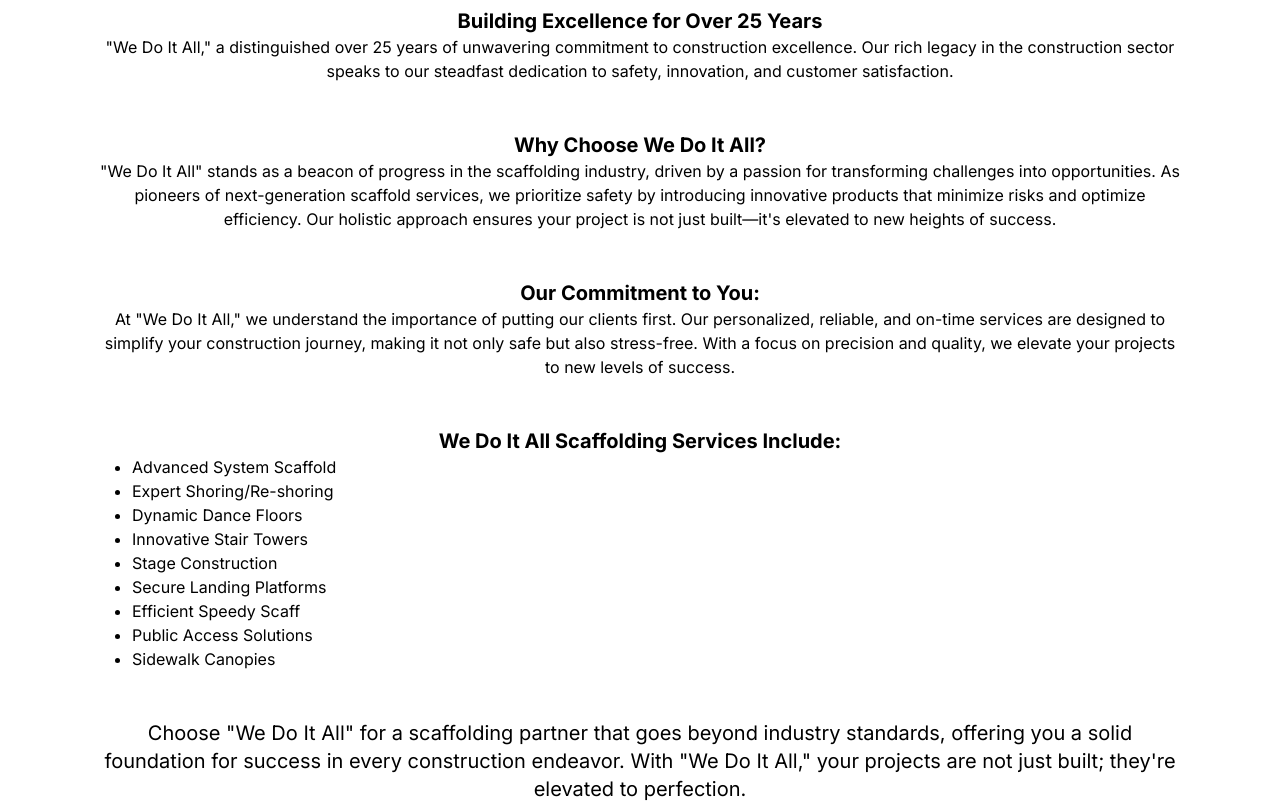
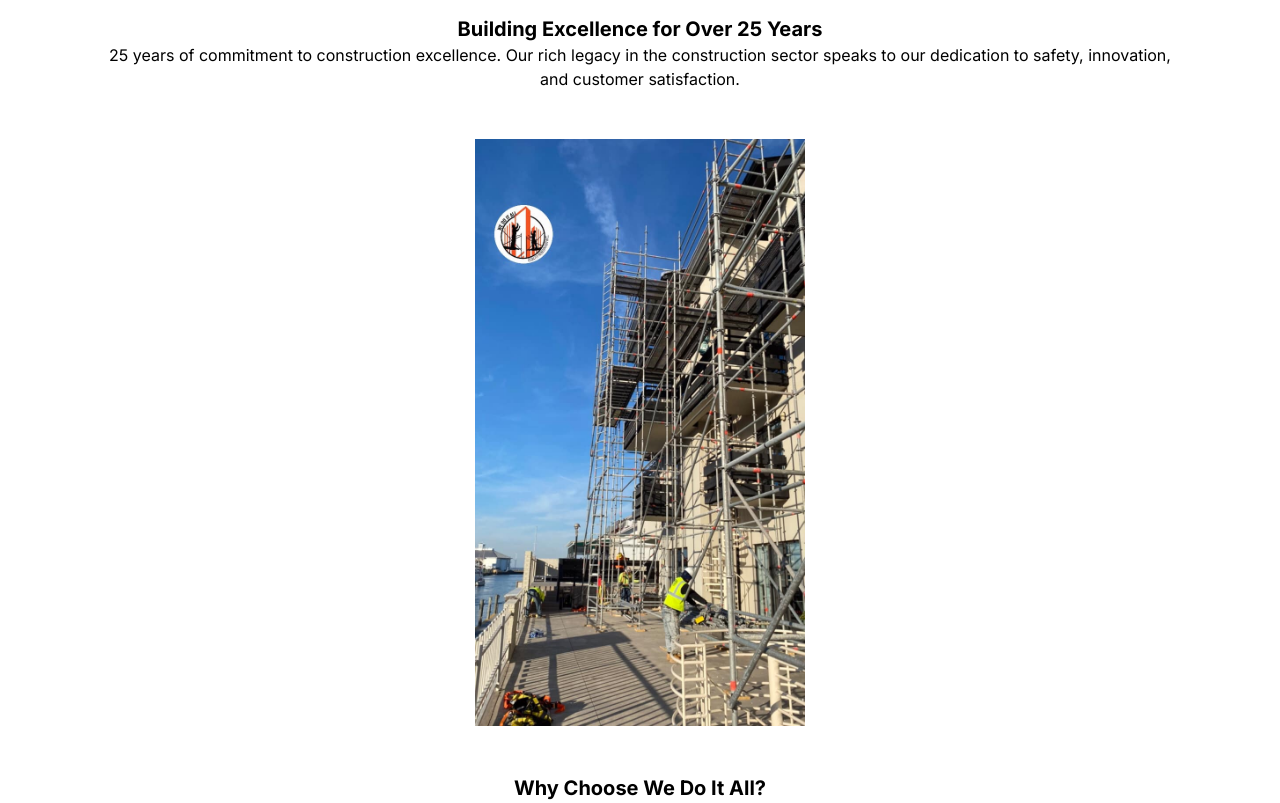
Before and after one commit to Alanl101/WDIA, a Next.js app: page / in a window 1280 px wide. Shown: the part 840-1643 px from the top of the page. Built offline with nearby package versions, Linux system fonts and the light colour scheme; no server answers.

Commit message:
additions

```diff
--- a/app/page.tsx
+++ b/app/page.tsx
@@ -6,6 +6,7 @@ import NavBar from '../components/NavBar.js';
 import Link from 'next/link';
 import scaffold from "../public/WDIAscaffold.jpg";
 import scaffoldtwo from "../public/WDIAscaffold2.jpg";
+import scaffoldthree from "../public/WDIAscaffoldthree.jpg";
 import facebook from '../public/facebook-logo.jpg'; // Import the Facebook icon image
 
 
@@ -26,7 +27,7 @@ export default function Home() {
             <h1 className="text-5xl text-center text-secondary font-bold"> All Your Construction Needs In One Place </h1>
           </div>
 
-          <div className="items-center justify-center mt-12">
+          <div className="flex items-center justify-center mt-12">
             <Image src={scaffoldtwo} alt="Company Logo" width={1000} height={780} unoptimized={true} />
           </div>
 
@@ -38,16 +39,19 @@ export default function Home() {
 
 
           <Link href="/shop">
-            <button className="w-5/6 h-12 bg-orange-500 border mx-5 font-bold text-xl text-white rounded-lg hover:bg-orange-600 ">SHOP SAFETY & EQUIPMENT</button>
+            <button className="w-5/6 h-14 bg-orange-500 border mx-5 font-bold text-xl text-white rounded-lg hover:bg-orange-600 ">SHOP SAFETY & EQUIPMENT</button>
           </Link>
 
           <h1 className="mt-12 text-xl font-bold">Building Excellence for Over 25 Years</h1>
-          <p>"We Do It All," a distinguished over 25 years of unwavering commitment to construction excellence. Our rich legacy in the construction sector speaks to our steadfast dedication to safety, innovation, and customer satisfaction.</p>
+          <p>25 years of commitment to construction excellence. Our rich legacy in the construction sector speaks to our dedication to safety, innovation, and customer satisfaction.</p>
 
+          <div className="flex items-center justify-center mt-12">
+            <Image src={scaffold} alt="Companyimg" width={330} height={330} unoptimized={true} />
+          </div>
 
           <h1 className="mt-12 text-xl font-bold">Why Choose We Do It All?</h1>
 
-          <p>"We Do It All" stands as a beacon of progress in the scaffolding industry, driven by a passion for transforming challenges into opportunities. As pioneers of next-generation scaffold services, we prioritize safety by introducing innovative products that minimize risks and optimize efficiency. Our holistic approach ensures your project is not just built—it's elevated to new heights of success.</p>
+          <p>We prioritize safety, efficiency, and quality craftsmanship, ensuring a seamless and secure construction environment for your project's needs. Our experienced team is committed to delivering reliable and optimal scaffolding solutions tailored to your specific requirements.</p>
 
           <h1 className="mt-12 text-xl font-bold">Our Commitment to You:</h1>
 
@@ -55,20 +59,22 @@ export default function Home() {
 
 
           <h1 className="mt-12 text-xl font-bold">We Do It All Scaffolding Services Include:</h1>
-          <ul className="list-disc list-outside ms-8 text-left mx-auto max-w-2xl">
+          <ul className="list-disc list-inside ms-8 text-justify mx-auto">
             <li>Advanced System Scaffold</li>
             <li>Expert Shoring/Re-shoring</li>
             <li>Dynamic Dance Floors</li>
-            <li>Innovative Stair Towers</li>
+            <li>Stair Towers</li>
             <li>Stage Construction</li>
             <li>Secure Landing Platforms</li>
-            <li>Efficient Speedy Scaff</li>
             <li>Public Access Solutions</li>
             <li>Sidewalk Canopies</li>
           </ul>
 
+          <div className="flex items-center justify-center mt-12">
+            <Image src={scaffoldthree} alt="Companyimg" width={330} height={330} unoptimized={true} />
+          </div>
 
-          <h1 className="mt-12 text-xl">Choose "We Do It All" for a scaffolding partner that goes beyond industry standards, offering you a solid foundation for success in every construction endeavor. With "We Do It All," your projects are not just built; they're elevated to perfection.</h1>
+          <h1 className="mt-12 text-xl">Choose "We Do It All" for a scaffolding partner that goes beyond industry standards, offering you a solid foundation for success in every construction project. With "We Do It All," your projects are not just built; they're elevated to perfection.</h1>
         </div>
 
 
```
Also changed, not shown: public/WDIAscaffoldthree.jpg (added).
